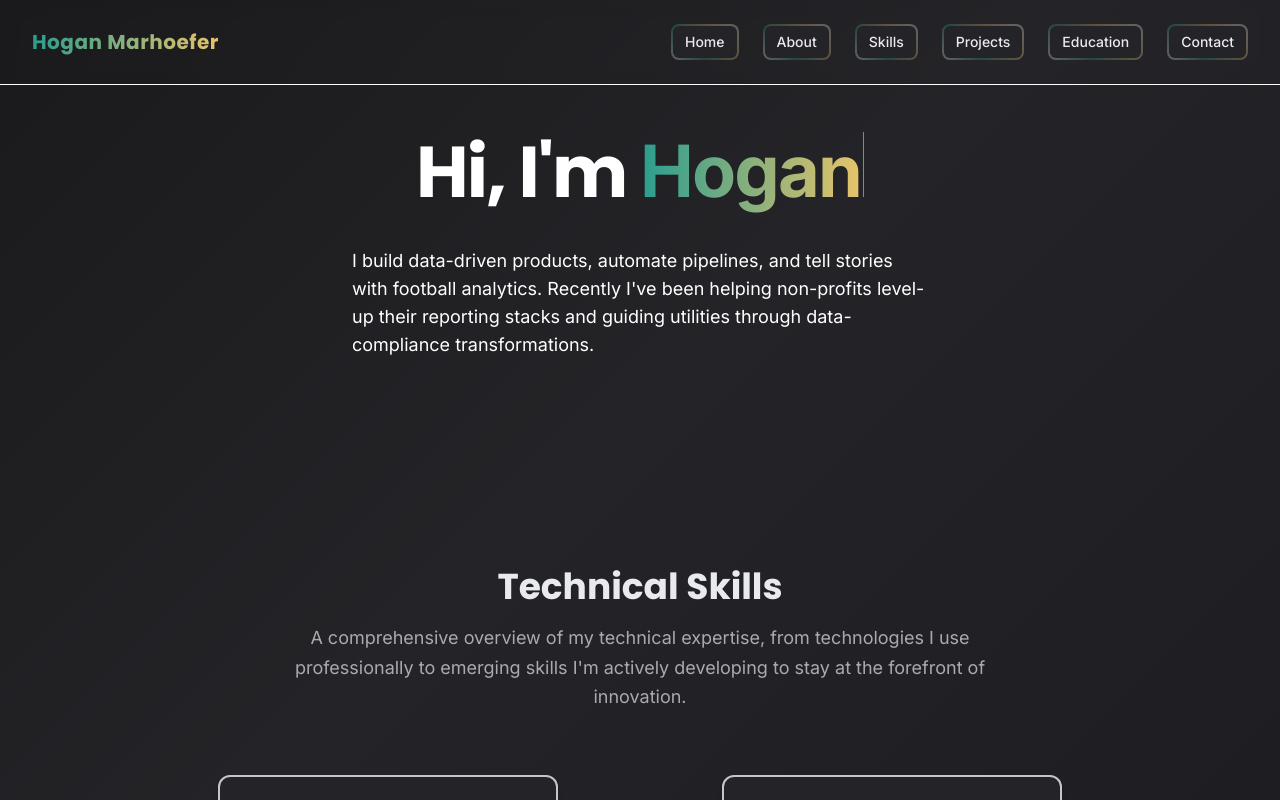
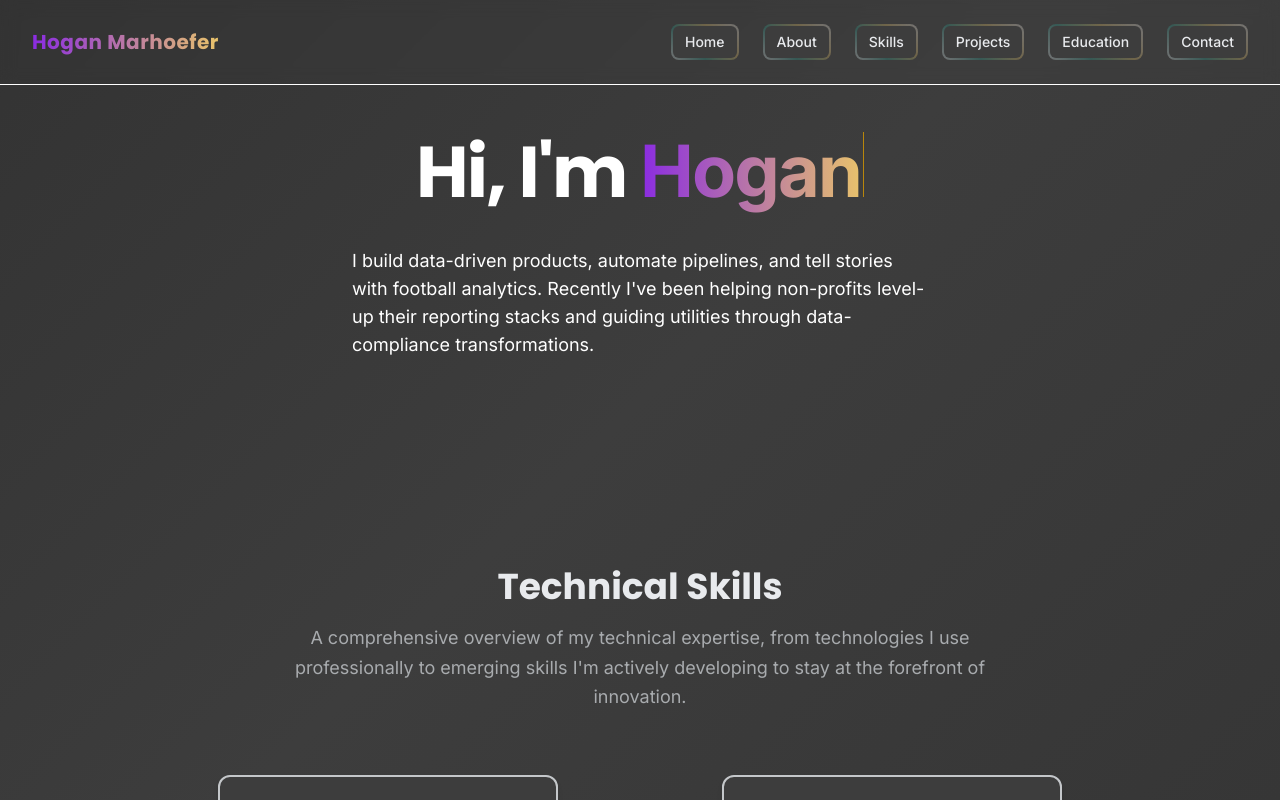
Before and after one commit to ds-oliver/hogans-portfolio, a Next.js app: page / in a window 1280 px wide. Shown: the top 800 px of the page. Built offline with nearby package versions, Linux system fonts and the light colour scheme.

Commit message:
Refactor color palette in Tailwind configuration and global styles to lighter greys and update accent colors to purple for improved aesthetics.

```diff
--- a/src/app/globals.css
+++ b/src/app/globals.css
@@ -20,48 +20,47 @@
 }
 
 :root {
-  --background: #1a1a1c; /* Dark charcoal with blue undertone - main page background */
-  --background-secondary: #242428; /* Slightly lighter charcoal with blue undertone */
+  --background: #333333; /* Lighter grey background */
+  --background-secondary: #3d3d3d; /* Slightly lighter grey */
   --foreground: #e8eaed; /* Light grey - primary text (not pure white) */
   --foreground-secondary: #c4c7ca; /* Medium grey - secondary text */
   --foreground-muted: #a8abae; /* More sedated off-white for body text */
   --skill-text: #f5f5f5; /* Near-white for skill labels on gradient backgrounds */
-  --primary-accent: #2a9d8f; /* persian_green */
+  --primary-accent: #8A2BE2; /* Bright purple (Blue Violet) */
   --secondary-accent: #e9c46a; /* saffron */
   --tertiary-accent: #f4a261; /* sandy_brown */
 
   /* Sophisticated accent colors for strategic color bursts */
-  --accent-teal: #008B8B; /* Dark Cyan - modern, tech-forward */
-  --accent-teal-hover: #20B2AA; /* Light Sea Green - hover state */
+  --accent-purple: #8A2BE2; /* Bright purple (Blue Violet) */
+  --accent-purple-hover: #9B30FF; /* Lighter purple for hover */
   --accent-gold: #B8860B; /* Dark Goldenrod - luxury, sophistication */
   --accent-gold-hover: #DAA520; /* Goldenrod - hover state */
   --accent-rose: #BC8F8F; /* Rosy Brown - warm, elegant */
   --accent-rose-hover: #D2B0B0; /* Lighter rosy brown - hover state */
-  --accent-purple: #6A5ACD; /* Slate Blue - creative, distinctive */
-  --accent-purple-hover: #7B68EE; /* Medium Slate Blue - hover state */
 
-  /* Enhanced ripple effect gradients using new earthy palette */
-  --accent: 42, 157, 143; /* persian_green RGB */
+  /* Enhanced ripple effect gradients using new palette */
+  --accent: 138, 43, 226; /* Bright purple RGB */
+
   /* Define your specific gradient for work skills with the new colors */
-  --work-gradient: linear-gradient(45deg, #62db5d, #4ecf47 30%, #3bc93b 60%, #62db5d 90%);
+  --work-gradient: linear-gradient(45deg, #8A2BE2, #9B30FF 30%, #A020F0 60%, #8A2BE2 90%);
 
   /* Define your specific gradient for learning skills with the new colors */
   --learning-gradient: linear-gradient(45deg, #f4a261, #f7b267 25%, #f4a261 50%, #e76f51 75%, #f4a261 100%);
 
-  /* Sophisticated monochromatic background gradient with blue undertone */
-  --background-gradient: linear-gradient(135deg, #1a1a1c 0%, #242428 50%, #1e1e22 100%);
+  /* Sophisticated monochromatic background gradient */
+  --background-gradient: linear-gradient(135deg, #333333 0%, #3d3d3d 50%, #363636 100%);
 }
 
 @media (prefers-color-scheme: dark) {
   :root {
-    --background: #1a1a1c; /* Dark charcoal with blue undertone */
+    --background: #333333; /* Lighter grey */
     --foreground: #e8eaed; /* Light grey instead of pure white */
   }
 }
 
 /* Use data-theme for initial dark mode to prevent FOUC */
 [data-theme="dark"] {
-  --background: #1a1a1c; /* Dark charcoal with blue undertone */
+  --background: #333333; /* Lighter grey */
   --foreground: #e8eaed; /* Light grey instead of pure white */
 }
 
@@ -136,7 +135,7 @@ code {
   z-index: -1;
   margin: -2px;
   border-radius: inherit;
-  background: linear-gradient(45deg, var(--accent-teal), var(--accent-gold), var(--accent-teal));
+  background: linear-gradient(45deg, var(--accent-purple), var(--accent-gold), var(--accent-purple));
   opacity: 0;
   transition: opacity 0.3s ease;
 }
--- a/tailwind.config.js
+++ b/tailwind.config.js
@@ -9,23 +9,23 @@ module.exports = {
   theme: {
     extend: {
       colors: {
-        // Updated sophisticated dark color palette with blue undertones
+        // Updated sophisticated dark color palette with lighter greys
         charcoal: {
-          DEFAULT: '#1a1a1c', // Dark charcoal with blue undertone - main background
-          100: '#2f2f33', // Lighter charcoal with blue undertone for surfaces
-          200: '#242428', // Secondary background
-          300: '#1e1e22', // Tertiary background
-          400: '#1a1a1c', // Default dark background
-          500: '#161618', // Deeper dark
-          600: '#121214', // Very deep dark
-          700: '#0e0e10', // Almost black with blue undertone
+          DEFAULT: '#333333', // Main background
+          100: '#3d3d3d', // Lighter grey for surfaces
+          200: '#383838', // Secondary background
+          300: '#363636', // Tertiary background
+          400: '#333333', // Default background
+          500: '#2e2e2e', // Deeper dark
+          600: '#292929', // Very deep dark
+          700: '#242424', // Almost black
           800: '#e8eaed', // Light grey text (not pure white)
           900: '#c4c7ca'  // Medium grey secondary text
         },
         // Sophisticated accent colors for strategic color bursts
-        accent_teal: {
-          DEFAULT: '#008B8B', // Dark Cyan - modern, tech-forward
-          hover: '#20B2AA' // Light Sea Green - hover state
+        accent_purple: {
+          DEFAULT: '#8A2BE2', // Bright Purple (Blue Violet)
+          hover: '#9B30FF' // Lighter purple for hover state
         },
         accent_gold: {
           DEFAULT: '#B8860B', // Dark Goldenrod - luxury, sophistication
@@ -34,10 +34,6 @@ module.exports = {
         accent_rose: {
           DEFAULT: '#BC8F8F', // Rosy Brown - warm, elegant
           hover: '#D2B0B0' // Lighter rosy brown - hover state
-        },
-        accent_purple: {
-          DEFAULT: '#6A5ACD', // Slate Blue - creative, distinctive
-          hover: '#7B68EE' // Medium Slate Blue - hover state
         },
         persian_green: {
           DEFAULT: '#2a9d8f',
@@ -103,12 +99,11 @@ module.exports = {
     'border-charcoal', 'border-charcoal-100', 'border-charcoal-200', 'border-charcoal-300', 'border-charcoal-400', 'border-charcoal-500', 'border-charcoal-600', 'border-charcoal-700', 'border-charcoal-800', 'border-charcoal-900',
 
     // Accent colors
-    'bg-accent_teal', 'bg-accent_teal-hover', 'text-accent_teal', 'text-accent_teal-hover', 'border-accent_teal', 'border-accent_teal-hover',
+    'bg-accent_purple', 'bg-accent_purple-hover', 'text-accent_purple', 'text-accent_purple-hover', 'border-accent_purple', 'border-accent_purple-hover',
     'bg-accent_gold', 'bg-accent_gold-hover', 'text-accent_gold', 'text-accent_gold-hover', 'border-accent_gold', 'border-accent_gold-hover',
     'bg-accent_rose', 'bg-accent_rose-hover', 'text-accent_rose', 'text-accent_rose-hover', 'border-accent_rose', 'border-accent_rose-hover',
-    'bg-accent_purple', 'bg-accent_purple-hover', 'text-accent_purple', 'text-accent_purple-hover', 'border-accent_purple', 'border-accent_purple-hover',
-    'hover:bg-accent_teal', 'hover:bg-accent_gold', 'hover:bg-accent_rose', 'hover:bg-accent_purple',
-    'hover:text-accent_teal', 'hover:text-accent_gold', 'hover:text-accent_rose', 'hover:text-accent_purple',
+    'hover:bg-accent_gold', 'hover:bg-accent_rose',
+    'hover:text-accent_gold', 'hover:text-accent_rose',
 
     // Persian Green colors
     'bg-persian_green', 'bg-persian_green-100', 'bg-persian_green-200', 'bg-persian_green-300', 'bg-persian_green-400', 'bg-persian_green-500', 'bg-persian_green-600', 'bg-persian_green-700', 'bg-persian_green-800', 'bg-persian_green-900',
```
